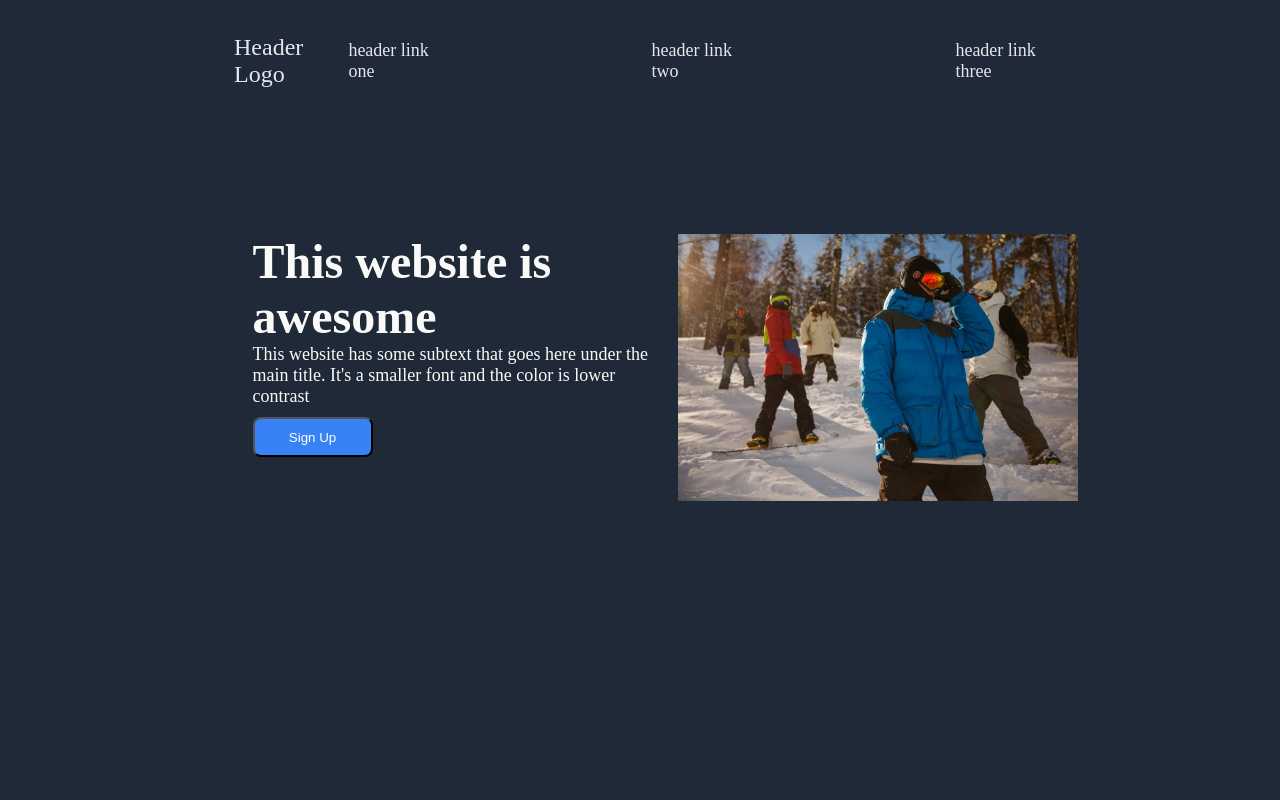
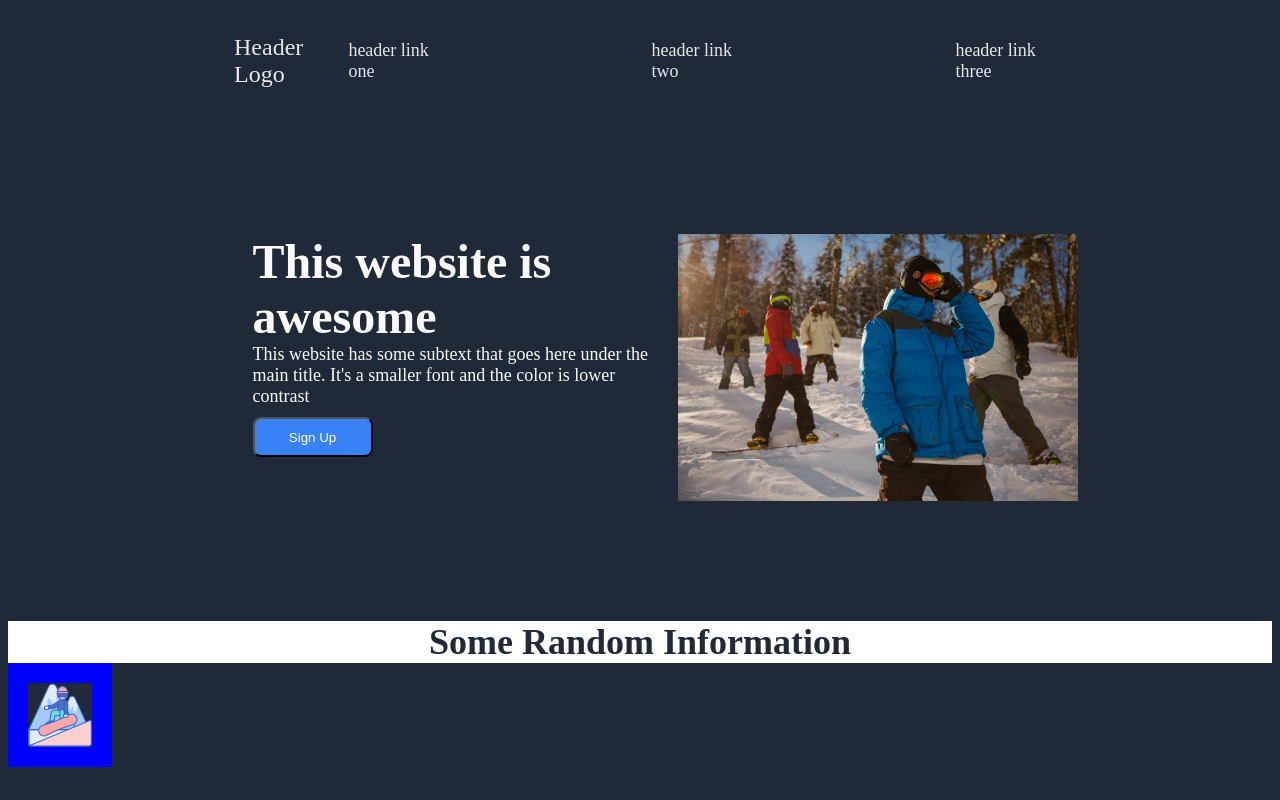
Before and after one commit to YoImJack/landingPage, a plain HTML site: page index.html in a window 1280 px wide. Drawn offline with Linux system fonts and the light colour scheme.

Commit message:
added text and image row with border

```diff
--- a/index.html
+++ b/index.html
@@ -22,7 +22,10 @@
         </div>
         <img src="img/shredcrew.jpeg" alt="A group of friends snowboarding.">
         </div>
-
+        <div class="infoHeader">Some Random Information</div>
+        <div class="imgRow">
+            <img src="img/snowGuy.png" alt="A snowboarder icon">
+        </div>
 
 
 
--- a/style.css
+++ b/style.css
@@ -73,4 +73,25 @@ button {
 
 img {
     max-width: 400px;
+
 }
+
+.infoHeader {
+    font-size: 36px;
+    color:#1f2937;
+    font-weight: bolder;
+    display:flex;
+    justify-content: center;
+    background-color: white;
+    margin-top:120px;
+
+}
+
+.imgRow {
+    display:flex;
+}
+
+
+.imgRow img {
+    border:20px solid blue;
+}
```
Also changed, not shown: img/snowGuy.png (added), 1 other file.
